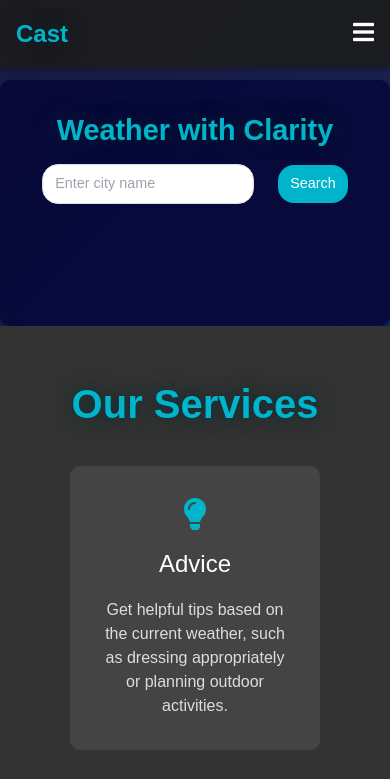
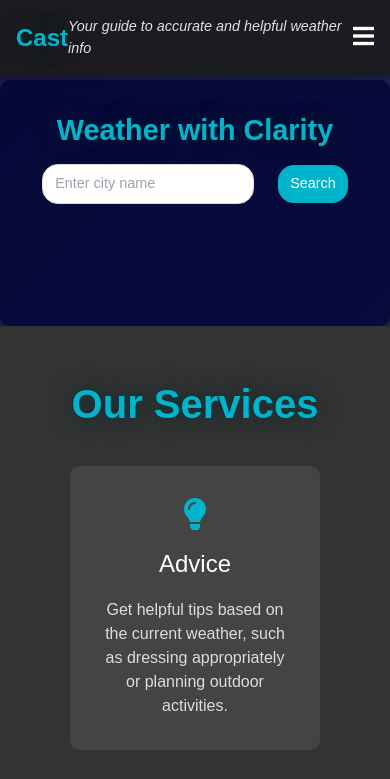
Before and after one commit to FlannR/cast-weather, a plain HTML site: page index.html in a window 390 px wide. Shown: the top 779 px of the page. Drawn offline with nearby package versions, Linux system fonts and the light colour scheme.

Commit message:
changed css

```diff
--- a/cast.css
+++ b/cast.css
@@ -403,28 +403,24 @@ scrollbar-thumb:hover {
     color: #00b4cc;
 }
 
-/* General Styles for the Header Text */
+/* Header text visibility and responsiveness */
 header span {
     font-size: 1.2rem;
     color: #e2e2e2;
     font-style: italic;
-    white-space: nowrap;  /* Prevent line breaks */
-    margin-left: 1rem;
+    visibility: visible;
+    transition: font-size 0.3s ease;
 }
 
-/* Mobile Styles for Header Text */
+/* Media Queries */
 @media (max-width: 768px) {
     header span {
-        font-size: 1rem;  /* Reduce the font size on mobile */
-        text-align: center;  /* Center the text */
-        margin-left: 0;  /* Remove left margin */
+        font-size: 1rem; /* Adjust text size for mobile */
     }
 }
 
-/* Very Small Screens (e.g., below 480px) */
 @media (max-width: 480px) {
     header span {
-        font-size: 0.9rem;  /* Further reduce font size for very small screens */
-        display: none;  /* Optionally hide the text on small screens */
+        font-size: 0.9rem; /* Further adjust for very small screens */
     }
 }
```
